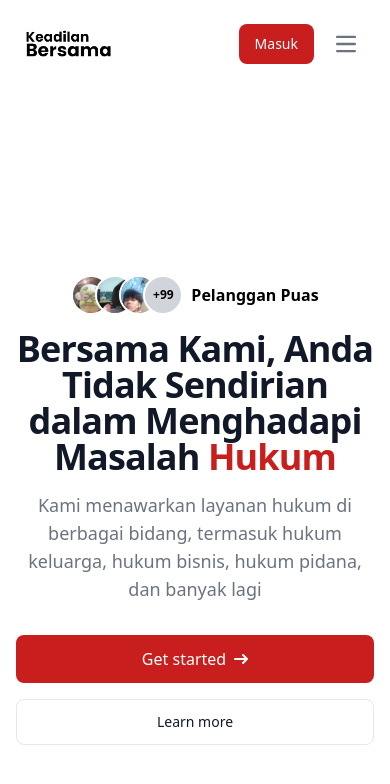
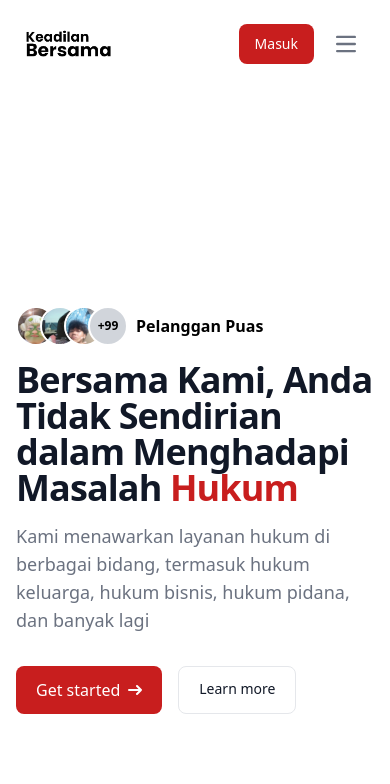
Before and after one commit to ckckckcz/Hackthon-JTI, a React (Vite) app in the folder Client/: page / in a window 390 px wide. Shown: the top 784 px of the page. Built offline with nearby package versions, Linux system fonts and the light colour scheme.

Commit message:
update: position mobile and desktop

```diff
--- a/Client/src/components/Home/Header.tsx
+++ b/Client/src/components/Home/Header.tsx
@@ -5,7 +5,7 @@ export default function Header() {
   return (
     <section className="bg-white dark:bg-gray-900 h-screen flex items-center justify-center">
       <div className="py-8 px-4 text-center mx-auto max-w-screen-xl">
-        <div className="flex -space-x-4 rtl:space-x-reverse justify-center items-center mb-4">
+        <div className="flex -space-x-4 rtl:space-x-reverse justify-left items-center mb-4 lg:justify-center">
           <img className="w-10 h-10 border-2 border-white rounded-full dark:border-gray-800 object-cover" src={user1} alt="" />
           <img className="w-10 h-10 border-2 border-white rounded-full dark:border-gray-800 object-cover" src={user2} alt="" />
           <img className="w-10 h-10 border-2 border-white rounded-full dark:border-gray-800 object-cover" src={user3} alt="" />
@@ -17,11 +17,13 @@ export default function Header() {
           </div>
         </div>
 
-        <h1 className="mb-4 text-4xl font-extrabold tracking-tight leading-none text-gray-900 md:text-5xl lg:text-6xl dark:text-white">
+        <h1 className="mb-4 text-4xl font-extrabold tracking-tight leading-none text-gray-900 md:text-5xl lg:text-6xl dark:text-white text-left lg:text-center">
           Bersama Kami, Anda Tidak Sendirian dalam Menghadapi Masalah <span className="text-red-700">Hukum</span>
         </h1>
-        <p className="mb-8 text-lg font-normal text-gray-500 lg:text-xl sm:px-16 lg:px-48 dark:text-gray-400">Kami menawarkan layanan hukum di berbagai bidang, termasuk hukum keluarga, hukum bisnis, hukum pidana, dan banyak lagi</p>
-        <div className="flex flex-col space-y-4 sm:flex-row sm:justify-center sm:space-y-0">
+        <p className="mb-8 text-lg font-normal text-gray-500 lg:text-xl sm:px-16 lg:px-48 dark:text-gray-400 text-left lg:text-center">
+          Kami menawarkan layanan hukum di berbagai bidang, termasuk hukum keluarga, hukum bisnis, hukum pidana, dan banyak lagi
+        </p>
+        <div className="flex lg:justify-center justify-left  space-x-4">
           <a href="#" className="inline-flex justify-center items-center py-3 px-5 text-base font-medium text-center text-white rounded-lg bg-red-700 hover:bg-red-800 focus:ring-4 focus:ring-red-300 dark:focus:ring-red-900">
             Get started
             <svg className="w-3.5 h-3.5 ms-2 rtl:rotate-180" aria-hidden="true" xmlns="http://www.w3.org/2000/svg" fill="none" viewBox="0 0 14 10">
@@ -30,7 +32,7 @@ export default function Header() {
           </a>
           <a
             href="#"
-            className="py-3 px-5 sm:ms-4 text-sm font-medium text-gray-900 focus:outline-none bg-white rounded-lg border border-gray-200 hover:bg-gray-100 hover:text-red-700 focus:z-10 focus:ring-4 focus:ring-gray-100 dark:focus:ring-gray-700 dark:bg-gray-800 dark:text-gray-400 dark:border-gray-600 dark:hover:text-white dark:hover:bg-gray-700"
+            className="py-3 px-5 text-sm font-medium text-gray-900 focus:outline-none bg-white rounded-lg border border-gray-200 hover:bg-gray-100 hover:text-red-700 focus:z-10 focus:ring-4 focus:ring-gray-100 dark:focus:ring-gray-700 dark:bg-gray-800 dark:text-gray-400 dark:border-gray-600 dark:hover:text-white dark:hover:bg-gray-700"
           >
             Learn more
           </a>
```
